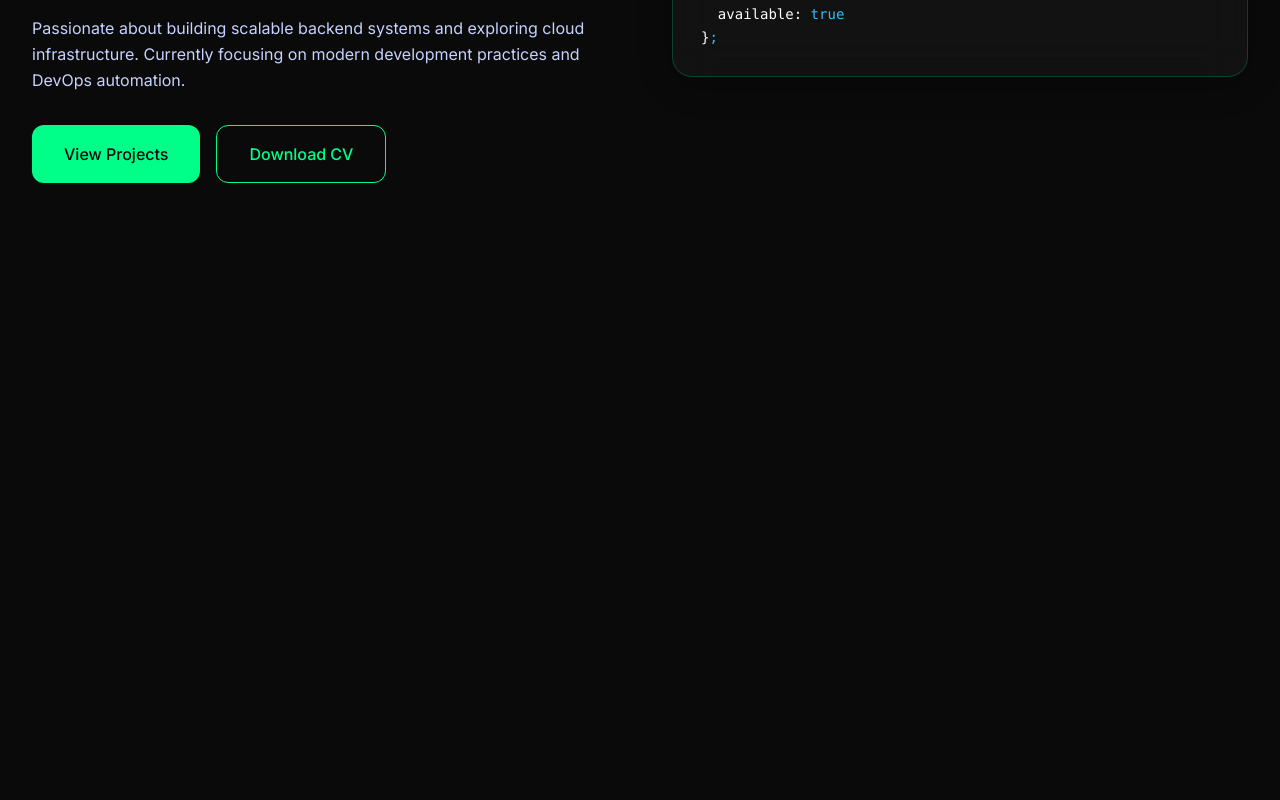
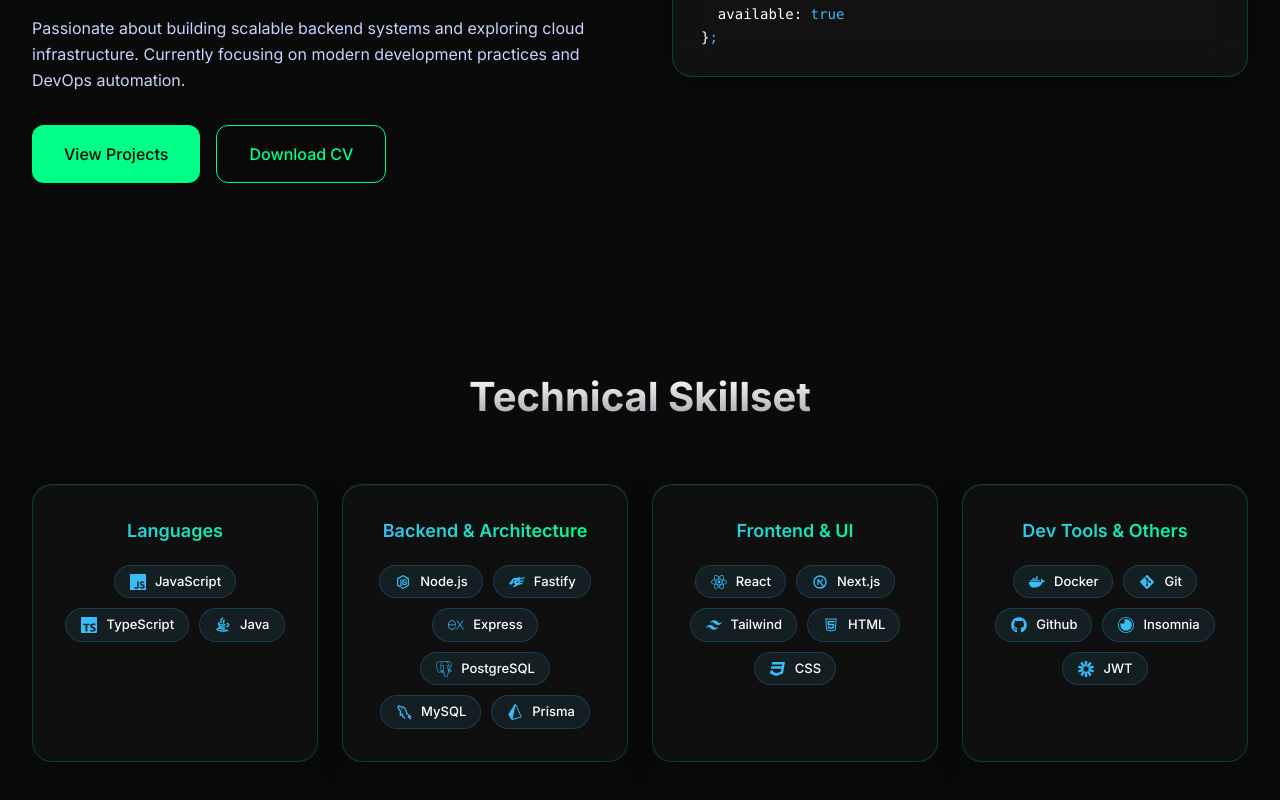
Before and after one commit to devchinninto/portfolio, a React (Vite) app: page / in a window 1280 px wide. Shown: the part 412-1212 px from the top of the page. Before the commit the page ends 800 px from the top, so only its background shows below. Built offline with nearby package versions, Linux system fonts and the light colour scheme.

Commit message:
feat: add SkillsSection component and TechPill for displaying technical skills; update styles for glass cards and gradients

```diff
--- a/package.json
+++ b/package.json
@@ -14,6 +14,7 @@
     "motion": "^12.34.3",
     "react": "^19.2.0",
     "react-dom": "^19.2.0",
+    "react-icons": "^5.5.0",
     "tailwindcss": "^4.2.1"
   },
   "devDependencies": {
--- a/src/App.tsx
+++ b/src/App.tsx
@@ -1,5 +1,6 @@
 import { Navigation } from './components/Navigation'
 import { Hero } from './components/Hero'
+import { SkillsSection } from './components/SkillsSection'
 import './styles/index.css'
 
 function App() {
@@ -8,6 +9,7 @@
       <Navigation />
       <main>
         <Hero />
+        <SkillsSection />
       </main>
     </div>
   )
--- /dev/null
+++ b/src/components/SkillsSection.tsx
@@ -0,0 +1,117 @@
+import { motion } from 'motion/react'
+import type { IconType } from 'react-icons'
+import { TechPill } from './TechPill'
+import { RiJavaLine, RiNextjsLine, RiTailwindCssFill } from 'react-icons/ri'
+import { IoLogoNodejs } from 'react-icons/io5'
+import {
+  SiFastify,
+  SiPostgresql,
+  SiPrisma,
+  // SiGithubactions,
+  SiInsomnia,
+  SiJsonwebtokens,
+  SiExpress,
+  SiJavascript,
+  SiTypescript
+} from 'react-icons/si'
+import { TbBrandMysql } from 'react-icons/tb'
+import { FaReact, FaCss3, FaDocker, FaGithub, FaGitAlt } from 'react-icons/fa'
+import { AiOutlineHtml5 } from 'react-icons/ai'
+// import { VscVscodeInsiders } from 'react-icons/vsc'
+
+type Skill = { icon: IconType | string; name: string; emoji?: boolean }
+type SkillCategory = { title: string; skills: Skill[] }
+
+const skillCategories: SkillCategory[] = [
+  {
+    title: 'Languages',
+    skills: [
+      { icon: SiJavascript, name: 'JavaScript' },
+      { icon: SiTypescript, name: 'TypeScript' },
+      { icon: RiJavaLine, name: 'Java' }
+    ]
+  },
+  {
+    title: 'Backend & Architecture',
+    skills: [
+      { icon: IoLogoNodejs, name: 'Node.js' },
+      { icon: SiFastify, name: 'Fastify' },
+      { icon: SiExpress, name: 'Express' },
+      { icon: SiPostgresql, name: 'PostgreSQL' },
+      { icon: TbBrandMysql, name: 'MySQL' },
+      { icon: SiPrisma, name: 'Prisma' }
+    ]
+  },
+  {
+    title: 'Frontend & UI',
+    skills: [
+      { icon: FaReact, name: 'React' },
+      { icon: RiNextjsLine, name: 'Next.js' },
+      { icon: RiTailwindCssFill, name: 'Tailwind' },
+      { icon: AiOutlineHtml5, name: 'HTML' },
+      { icon: FaCss3, name: 'CSS' }
+    ]
+  },
+  {
+    title: 'Dev Tools & Others',
+    skills: [
+      { icon: FaDocker, name: 'Docker' },
+      // { icon: SiGithubactions, name: 'GitHub Actions' },
+      { icon: FaGitAlt, name: 'Git' },
+      { icon: FaGithub, name: 'Github' },
+      // { icon: VscVscodeInsiders, name: 'VS Code' },
+      { icon: SiInsomnia, name: 'Insomnia' },
+      { icon: SiJsonwebtokens, name: 'JWT' }
+    ]
+  }
+]
+
+export function SkillsSection() {
+  return (
+    <section
+      id="skills"
+      aria-label="Technical Skills"
+      className="py-16 md:py-24 px-4 sm:px-8"
+    >
+      <div className="max-w-[1440px] mx-auto">
+        <motion.h2
+          initial={{ opacity: 0, y: 20 }}
+          whileInView={{ opacity: 1, y: 0 }}
+          viewport={{ once: true }}
+          className="text-3xl sm:text-4xl md:text-[40px] font-bold text-gradient-white text-center mb-12 md:mb-16"
+        >
+          Technical Skillset
+        </motion.h2>
+
+        <div className="grid grid-cols-1 sm:grid-cols-2 lg:grid-cols-4 gap-4 md:gap-6 text-center">
+          {skillCategories.map((category, index) => (
+            <motion.article
+              key={category.title}
+              initial={{ opacity: 0, y: 20 }}
+              whileInView={{ opacity: 1, y: 0 }}
+              viewport={{ once: true }}
+              transition={{ delay: index * 0.1 }}
+              whileHover={{ y: -4, borderColor: 'rgba(0, 255, 136, 0.4)' }}
+              className="glass-card-dark rounded-[20px] p-6 md:p-8 transition-all duration-300"
+            >
+              <h3 className="text-base md:text-lg font-semibold text-gradient-cyan-green mb-4 md:mb-5">
+                {category.title}
+              </h3>
+              <ul className="flex flex-wrap gap-2 md:gap-2.5 justify-center">
+                {category.skills.map((skill) => (
+                  <li key={skill.name}>
+                    <TechPill
+                      icon={skill.icon}
+                      name={skill.name}
+                      emoji={skill.emoji}
+                    />
+                  </li>
+                ))}
+              </ul>
+            </motion.article>
+          ))}
+        </div>
+      </div>
+    </section>
+  )
+}
--- /dev/null
+++ b/src/components/TechPill.tsx
@@ -0,0 +1,48 @@
+import { motion } from 'motion/react'
+import type { IconType } from 'react-icons'
+
+interface TechPillProps {
+  icon: IconType | string
+  name: string
+  emoji?: boolean
+}
+
+export function TechPill({ icon, name, emoji = false }: TechPillProps) {
+  const isComponent = typeof icon === 'function'
+  const IconComponent = isComponent ? (icon as IconType) : null
+
+  return (
+    <motion.span
+      whileHover={{ y: -2, scale: 1.05 }}
+      className="inline-flex items-center gap-2 px-3.5 py-1.5 rounded-full cursor-default"
+      style={{
+        background: 'rgba(56, 189, 248, 0.08)',
+        border: '1px solid rgba(56, 189, 248, 0.2)',
+        backdropFilter: 'blur(10px)'
+      }}
+    >
+      <span
+        className={`w-[18px] h-[18px] shrink-0 flex items-center justify-center rounded ${
+          emoji || isComponent
+            ? ''
+            : 'bg-gradient-to-br from-[rgba(56,189,248,0.2)] to-[rgba(0,255,136,0.2)]'
+        }`}
+      >
+        {IconComponent ? (
+          <IconComponent size={16} className="text-[#38BDF8]" />
+        ) : (
+          <span
+            className={
+              emoji ? 'text-sm' : 'text-[10px] font-bold text-[#38BDF8]'
+            }
+          >
+            {icon as string}
+          </span>
+        )}
+      </span>
+      <span className="text-[13px] font-medium text-white whitespace-nowrap">
+        {name}
+      </span>
+    </motion.span>
+  )
+}
--- a/src/styles/theme.css
+++ b/src/styles/theme.css
@@ -54,3 +54,38 @@
     0 8px 32px rgba(0, 0, 0, 0.3),
     inset 0 1px 0 rgba(255, 255, 255, 0.1);
 }
+
+.glass-card {
+  background: rgba(30, 30, 30, 0.4);
+  backdrop-filter: blur(20px);
+  -webkit-backdrop-filter: blur(20px);
+  border: 1px solid rgba(0, 255, 136, 0.2);
+  box-shadow:
+    0 8px 32px rgba(0, 0, 0, 0.3),
+    inset 0 1px 0 rgba(255, 255, 255, 0.05);
+}
+
+.glass-card-dark {
+  background: rgba(30, 30, 30, 0.3);
+  backdrop-filter: blur(20px);
+  -webkit-backdrop-filter: blur(20px);
+  border: 1px solid rgba(0, 255, 136, 0.2);
+  box-shadow:
+    0 8px 32px rgba(0, 0, 0, 0.2),
+    inset 0 1px 0 rgba(255, 255, 255, 0.05);
+}
+
+.glow-neon-green {
+  box-shadow: 0 0 20px rgba(0, 255, 136, 0.2);
+}
+
+.glow-neon-green-hover:hover {
+  box-shadow: 0 0 30px rgba(0, 255, 136, 0.4);
+}
+
+.text-gradient-cyan-green {
+  background: linear-gradient(90deg, #38bdf8 0%, #00ff88 100%);
+  -webkit-background-clip: text;
+  -webkit-text-fill-color: transparent;
+  background-clip: text;
+}
```
Also changed, not shown: 1 other file (tests, documents, lock files or other folders).
